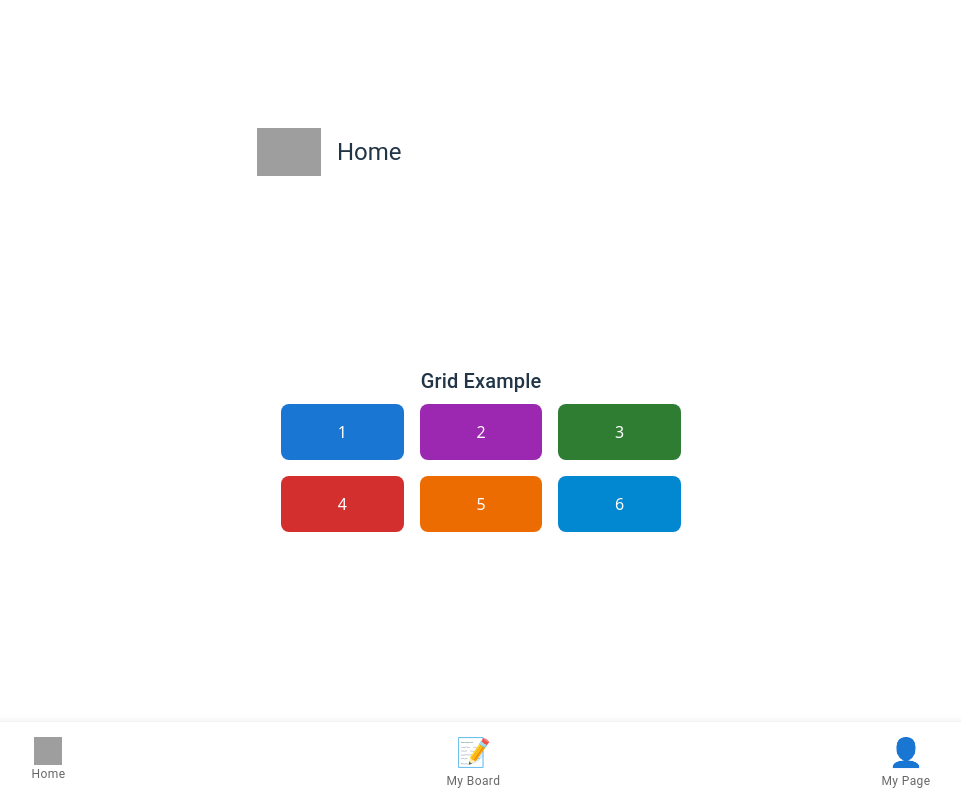
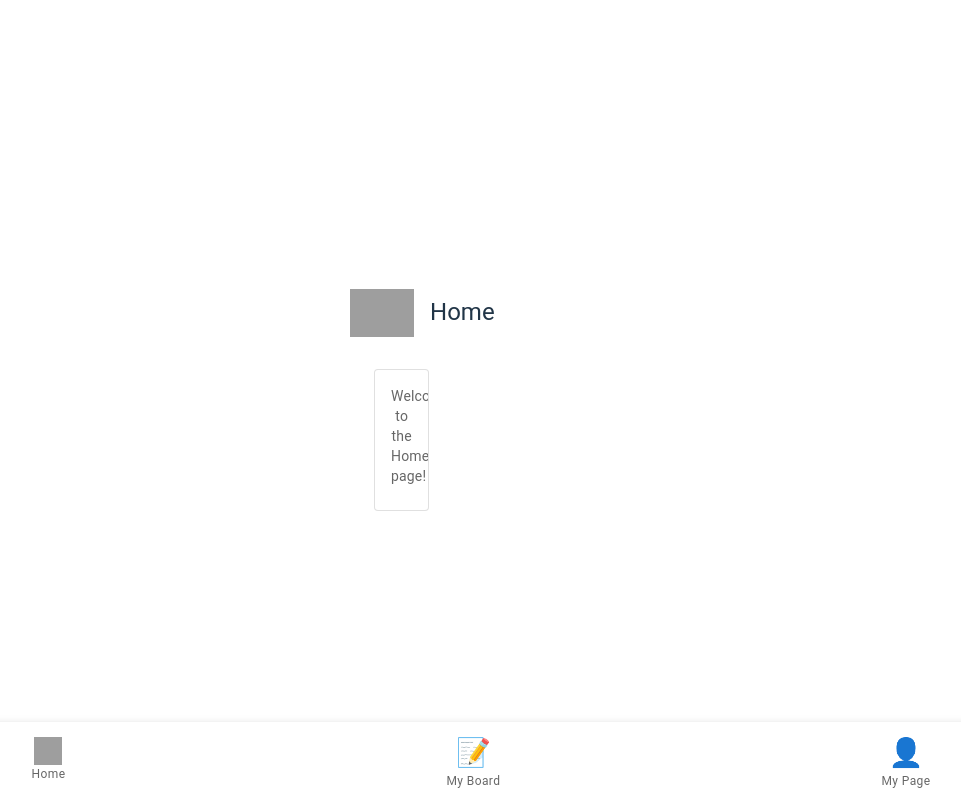
Before and after one commit to w14-jujeopton/frontend, a React (Vite) app: page / in a window 1280 px wide. Shown: the whole page, without its empty margins (159-1120 px from the left). Built offline with nearby package versions, Linux system fonts and the light colour scheme; grey boxes are pictures that could not be loaded.

Commit message:
feat: add BottomNav component and integrate it into Home page; update dependencies for MUI Lab

```diff
--- a/package.json
+++ b/package.json
@@ -12,6 +12,7 @@
   "dependencies": {
     "@emotion/react": "^11.14.0",
     "@emotion/styled": "^11.14.0",
+    "@mui/lab": "^7.0.0-beta.13",
     "@mui/material": "^7.1.1",
     "@types/react-router-dom": "^5.3.3",
     "axios": "^1.10.0",
--- /dev/null
+++ b/src/components/BottomNav.tsx
@@ -0,0 +1,36 @@
+import { Box, Typography } from "@mui/material";
+
+const BottomNav = () => (
+  <Box
+    position="fixed"
+    bottom={0}
+    left={0}
+    width="100%"
+    bgcolor="background.paper"
+    boxShadow={3}
+    zIndex={1300}
+  >
+    <Box display="flex" justifyContent="space-around" alignItems="center" py={1}>
+      <Box display="flex" flexDirection="column" alignItems="center">
+        <img src="/logo192.png" alt="Home" style={{ width: 28, height: 28 }} />
+        <Typography variant="caption" color="textSecondary">
+          Home
+        </Typography>
+      </Box>
+      <Box display="flex" flexDirection="column" alignItems="center">
+        <span role="img" aria-label="board" style={{ fontSize: 28 }}>📝</span>
+        <Typography variant="caption" color="textSecondary">
+          My Board
+        </Typography>
+      </Box>
+      <Box display="flex" flexDirection="column" alignItems="center">
+        <span role="img" aria-label="mypage" style={{ fontSize: 28 }}>👤</span>
+        <Typography variant="caption" color="textSecondary">
+          My Page
+        </Typography>
+      </Box>
+    </Box>
+  </Box>
+);
+
+export default BottomNav;
--- a/src/pages/Home.tsx
+++ b/src/pages/Home.tsx
@@ -1,6 +1,11 @@
 import { useEffect, useState } from "react";
 import axios from "axios";
 import { Container, Typography, Box, CircularProgress } from "@mui/material"
+import Masonry from '@mui/lab/Masonry';
+import Card from '@mui/material/Card';
+import CardContent from '@mui/material/CardContent';
+import BottomNav from "../components/BottomNav";
+
 
 const Home = () => {
     useEffect(() => {
@@ -23,57 +28,21 @@ const Home = () => {
                 Home
             </Typography>
         </Box>
-        <Container maxWidth="md" sx={{ display: "flex", justifyContent: "center", alignItems: "center", minHeight: "60vh" }}>
-            <Box sx={{ width: "100%" }}>
-                <Box display="flex" justifyContent="center">
-                    <Typography variant="h6" gutterBottom>
-                        Grid Example
-                    </Typography>
-                </Box>
-                <Box display="flex" justifyContent="center">
-                    <Box sx={{ width: 400 }}>
-                        <Box display="grid" gridTemplateColumns="repeat(3, 1fr)" gap={2}>
-                            <Box bgcolor="primary.main" color="white" p={2} borderRadius={2} textAlign="center">1</Box>
-                            <Box bgcolor="secondary.main" color="white" p={2} borderRadius={2} textAlign="center">2</Box>
-                            <Box bgcolor="success.main" color="white" p={2} borderRadius={2} textAlign="center">3</Box>
-                            <Box bgcolor="error.main" color="white" p={2} borderRadius={2} textAlign="center">4</Box>
-                            <Box bgcolor="warning.main" color="white" p={2} borderRadius={2} textAlign="center">5</Box>
-                            <Box bgcolor="info.main" color="white" p={2} borderRadius={2} textAlign="center">6</Box>
-                        </Box>
-                    </Box>
-                </Box>
-            </Box>
+
+        <Container maxWidth="md">
+            <Masonry columns={3} spacing={2}>
+                <Card variant="outlined">
+                    <CardContent>
+                        <Typography variant="body2" color="textSecondary">
+                            Welcome to the Home page!
+                        </Typography>
+                    </CardContent>
+                </Card>
+                {/* 추가 카드가 있다면 여기에 계속 Card 컴포넌트를 추가하면 됩니다 */}
+            </Masonry>
         </Container>
-        <Box
-            position="fixed"
-            bottom={0}
-            left={0}
-            width="100%"
-            bgcolor="background.paper"
-            boxShadow={3}
-            zIndex={1300}
-        >
-            <Box display="flex" justifyContent="space-around" alignItems="center" py={1}>
-                <Box display="flex" flexDirection="column" alignItems="center">
-                    <img src="/logo192.png" alt="Home" style={{ width: 28, height: 28 }} />
-                    <Typography variant="caption" color="textSecondary">
-                        Home
-                    </Typography>
-                </Box>
-                <Box display="flex" flexDirection="column" alignItems="center">
-                    <span role="img" aria-label="board" style={{ fontSize: 28 }}>📝</span>
-                    <Typography variant="caption" color="textSecondary">
-                        My Board
-                    </Typography>
-                </Box>
-                <Box display="flex" flexDirection="column" alignItems="center">
-                    <span role="img" aria-label="mypage" style={{ fontSize: 28 }}>👤</span>
-                    <Typography variant="caption" color="textSecondary">
-                        My Page
-                    </Typography>
-                </Box>
-            </Box>
-        </Box>
+
+        <BottomNav />
         </>
     )
 }
```
Also changed, not shown: 1 other file (tests, documents, lock files or other folders).
